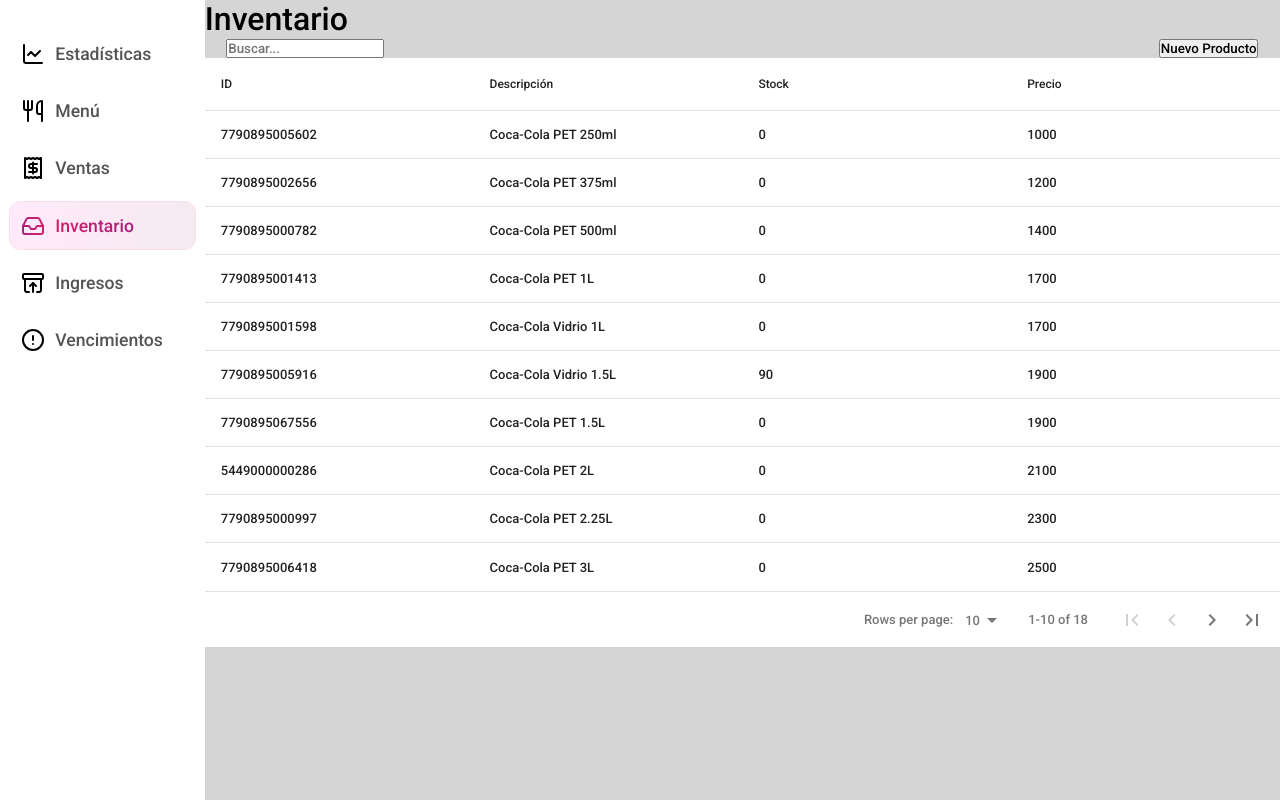
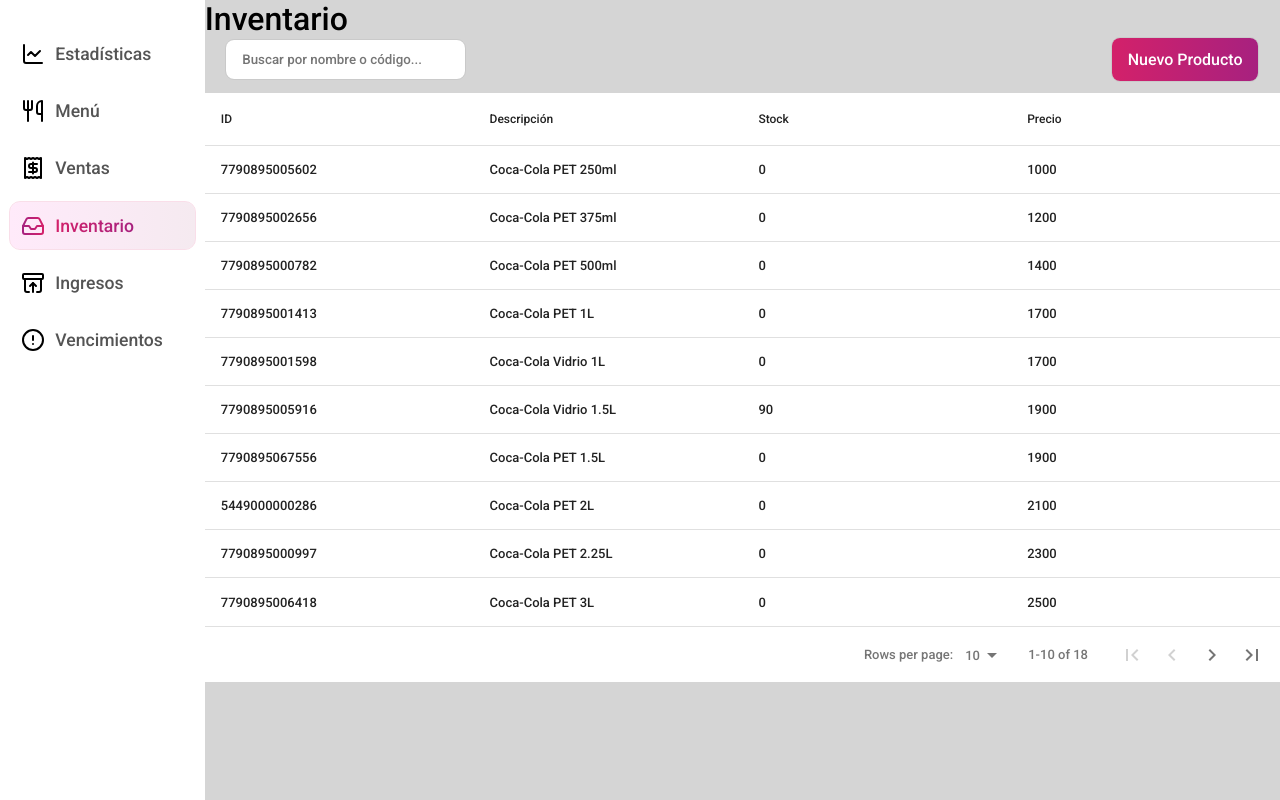
Before and after one commit to EricWithC04/stock-sales-front, a React (Vite) app: page / in a window 1280 px wide. Both pictures are taken after a click on the element "Inventario". Built offline with nearby package versions, Linux system fonts and the light colour scheme.

Commit message:
feat: styles of search bar and button new product in stock page

```diff
--- a/src/components/stockSearchBar/StockSearchBar.module.css
+++ b/src/components/stockSearchBar/StockSearchBar.module.css
@@ -0,0 +1,22 @@
+.stock-search-bar-container {
+    height: 100%;
+    width: 20%;
+}
+
+.stock-search-bar {
+    height: 100%;
+    width: 100%;
+}
+
+.stock-search-bar input {
+    width: 100%;
+    padding: 12px 16px;
+    border: none;
+    border-radius: 8px;
+    outline: 1px solid #b3b3b353;
+}
+
+.stock-search-bar input:focus {
+    outline: none;
+    box-shadow: 0 0 0 3px #93939373;
+}
--- a/src/components/stockSearchBar/StockSearchBar.tsx
+++ b/src/components/stockSearchBar/StockSearchBar.tsx
@@ -25,7 +25,7 @@
             <form onSubmit={handleSubmit} className={styles["stock-search-bar"]}>
                 <input
                     type="text"
-                    placeholder="Buscar..."
+                    placeholder="Buscar por nombre o código..."
                     value={idOrName}
                     onChange={handleChange}
                 />
--- a/src/pages/stock/Stock.module.css
+++ b/src/pages/stock/Stock.module.css
@@ -4,4 +4,20 @@
     display: flex;
     align-items: center;
     justify-content: space-between;
+    margin-bottom: 12px;
 }
+
+.new-product-button {
+    padding: 12px 16px;
+    font-size: 16px;
+    background: linear-gradient(-90deg, #a7217f, #d3216a);
+    color: white;
+    border: none;
+    border-radius: 8px;
+    outline: 1px solid #b3b3b353;
+}
+
+.new-product-button:hover {
+    cursor: pointer;
+    background: linear-gradient(-90deg, #c954af, #f5438c);
+}
```
